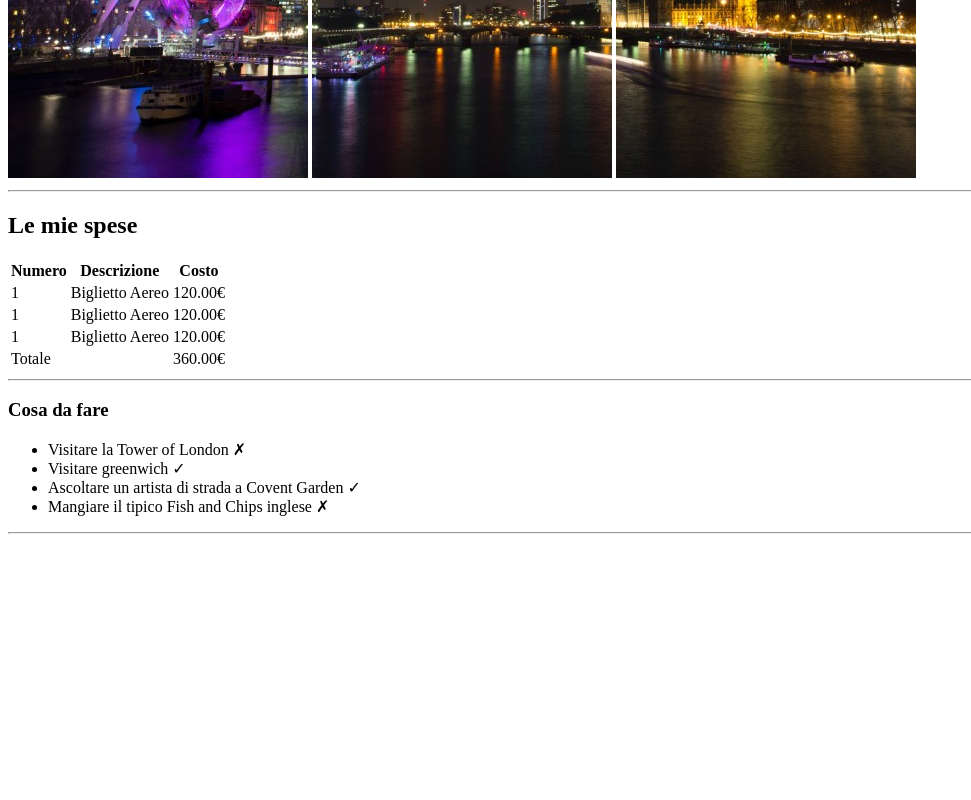
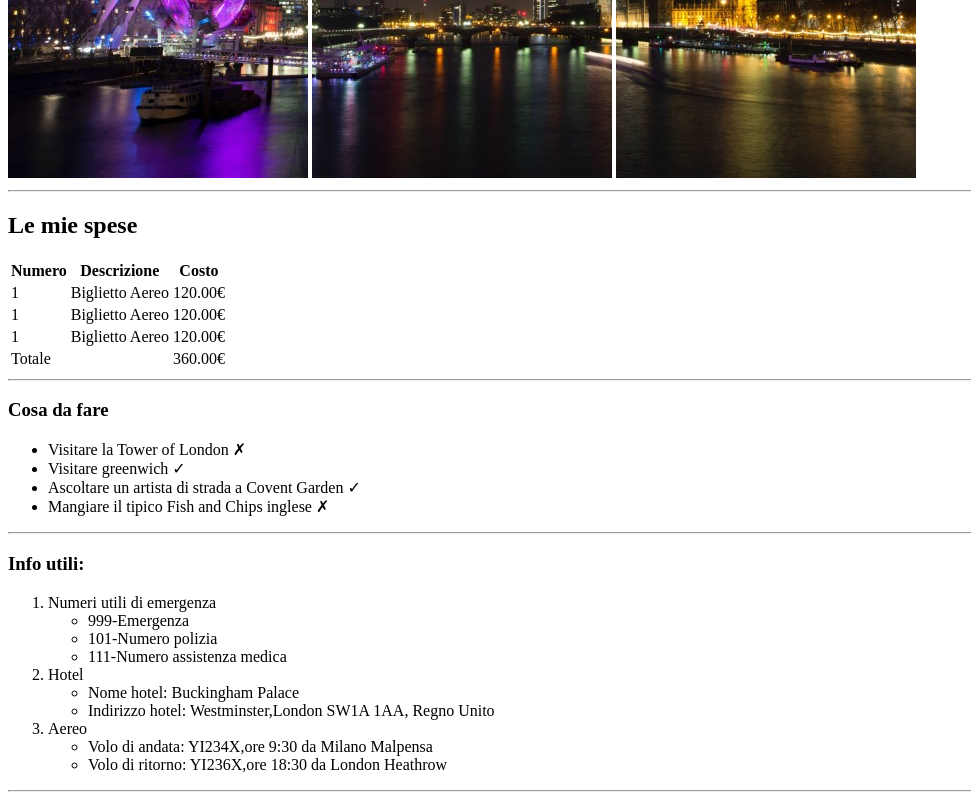
Before and after one commit to gaetano-94/html-london-trip, a plain HTML site: page index.html in a window 1280 px wide. Shown: the part 502-1302 px from the top of the page, without its empty margins (0-971 px from the left). Before the commit the page ends 1044 px from the top, so only its background shows below. Drawn offline with Linux system fonts and the light colour scheme.

Commit message:
feat: info utili

```diff
--- a/index.html
+++ b/index.html
@@ -68,6 +68,31 @@
             <hr>
         </section>
          <!-- Cose da fare -->
+
+         <!-- info utili -->
+         <section>
+            <h3>Info utili:</h3>
+            <ol>
+                <li>Numeri utili di emergenza</li>
+                <ul>
+                    <li>999-Emergenza</li>
+                    <li>101-Numero polizia</li>
+                    <li>111-Numero assistenza medica</li>
+                </ul>
+                <li>Hotel</li>
+                <ul>
+                    <li>Nome hotel: Buckingham Palace</li>
+                    <li>Indirizzo hotel: Westminster,London SW1A 1AA, Regno Unito</li>
+                </ul>
+                <li>Aereo</li>
+                <ul>
+                    <li>Volo di andata: YI234X,ore 9:30 da Milano Malpensa</li>
+                    <li>Volo di ritorno: YI236X,ore 18:30 da London Heathrow</li>
+                </ul>
+            </ol>
+            <hr>
+         </section>
+          <!-- info utili -->
     </main>
 </body>
 </html>
```
